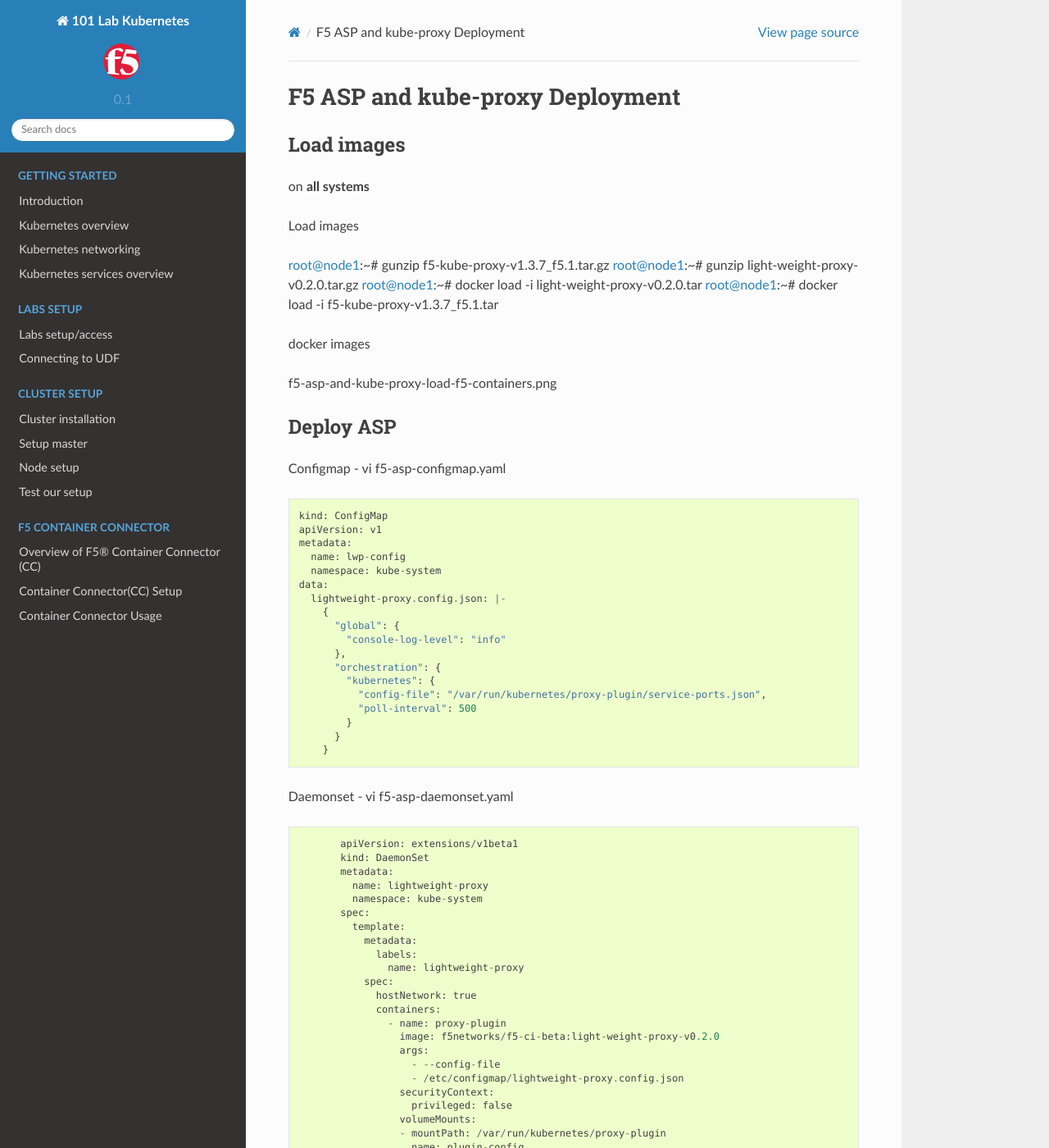
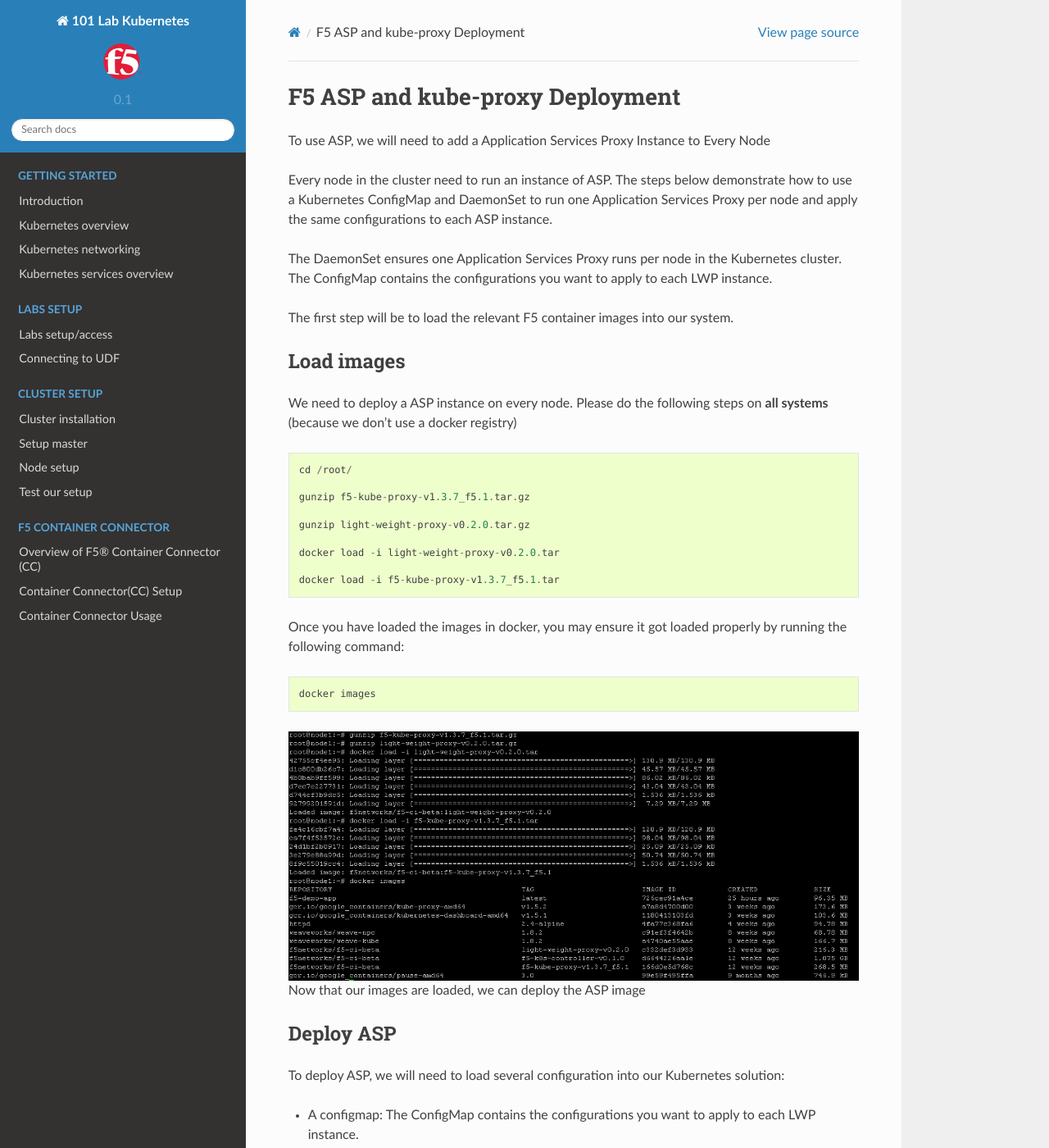
Before and after one commit to f5devcentral/f5-101-lab-kubernetes, a Sphinx documentation site: the page built from docs/F5-asp-and-kube-proxy/f5-asp-and-kube-proxy-deployment.rst, in a window 1280 px wide and 1400 px high. Shown: the whole window at 82% size. Built offline with Sphinx 7.4.7 and the Read the Docs theme 2.0.0, drawn with Linux system fonts in a browser that asks for light colours; pages that are not in the unit, such as notebooks, are missing from menus; some of the changed text lies outside the part shown.

Commit message:
create section about the ASP and F5 Kube Proxy

```diff
--- a/docs/F5-asp-and-kube-proxy/f5-asp-and-kube-proxy-deployment.rst
+++ b/docs/F5-asp-and-kube-proxy/f5-asp-and-kube-proxy-deployment.rst
@@ -1,29 +1,55 @@
 F5 ASP and kube-proxy Deployment
 ================================
+
+To use ASP, we will need to add a Application Services Proxy Instance to Every Node
+
+Every node in the cluster need to run an instance of ASP. The steps below demonstrate how to use a Kubernetes ConfigMap and DaemonSet to run one Application Services Proxy per node and apply the same configurations to each ASP instance.
+
+The DaemonSet ensures one Application Services Proxy runs per node in the Kubernetes cluster. The ConfigMap contains the configurations you want to apply to each LWP instance.
+
+The first step will be to load the relevant F5 container images into our system.
 
 Load images
 -----------
 
-on **all systems**
+We need to deploy a ASP instance on every node. Please do the following steps on **all systems** (because we don't use a docker registry)
 
-Load images
+::
 
-root@node1:~# gunzip f5-kube-proxy-v1.3.7_f5.1.tar.gz
-root@node1:~# gunzip light-weight-proxy-v0.2.0.tar.gz
-root@node1:~# docker load -i light-weight-proxy-v0.2.0.tar
-root@node1:~# docker load -i f5-kube-proxy-v1.3.7_f5.1.tar
+	cd /root/
+
+	gunzip f5-kube-proxy-v1.3.7_f5.1.tar.gz
+
+	gunzip light-weight-proxy-v0.2.0.tar.gz
+
+	docker load -i light-weight-proxy-v0.2.0.tar
+
+	docker load -i f5-kube-proxy-v1.3.7_f5.1.tar
+
+Once you have loaded the images in docker, you may ensure it got loaded properly by running the following command:
+
+::
+
+	docker images
 
 
-docker images
+.. image:: ../images/f5-asp-and-kube-proxy-load-f5-containers.png
+	:align: center
 
-f5-asp-and-kube-proxy-load-f5-containers.png
-
+Now that our images are loaded, we can deploy the ASP image
 
 Deploy ASP
 ----------
 
-Configmap - vi f5-asp-configmap.yaml
+To deploy ASP, we will need to load several configuration into our Kubernetes solution:
 
+* A configmap: The ConfigMap contains the configurations you want to apply to each LWP instance.
+* A daemonset: The DaemonSet ensures one Application Services Proxy runs per node in the Kubernetes cluster.
+
+
+To setup those components, connect to the **master** and do the following:
+
+create a yaml file called *f5-asp-configmap.yaml* and here is the content to copy/paste into it.
 
 ::
 
@@ -48,7 +74,7 @@
 
 
 
-Daemonset -  vi f5-asp-daemonset.yaml
+Once the configmap file is done, we can setup the daemonset file. Create a file called *f5-asp-daemonset.yaml* and here is the content to copy/paste into it.
 
 ::
 
@@ -87,29 +113,53 @@
 	            name: lwp-config
 
 
- kubectl create -f f5-asp-configmap.yaml
+Once our files are created, we can use them to create the relevant ConfigMap and Daemonset to start our ASP instances.
 
-  kubectl create -f f5-asp-daemonset.yaml
+On the **master**, run the following commands:
 
+::
 
-kubectl get pods -n kube-system
+	kubectl create -f f5-asp-configmap.yaml
 
-  f5-asp-and-kube-proxy-deploy-asp.png
+	kubectl create -f f5-asp-daemonset.yaml
+
+Here the ASP should be deployed automatically. You should have as many ASP instances launched as nodes you have in your kubernetes cluster (in the UDF blueprint, it's three - 3). You can validate this with the following commands:
+
+::
+
+	kubectl get pods -n kube-system
+
+.. image:: ../images/f5-asp-and-kube-proxy-deploy-asp.png
+	:align: center
+
+The ASP are deployed. Now we need to update the kube-proxy with the F5-kube-proxy instances so that we can leverage our ASP
 
 
 Deploy f5-kube-proxy
 --------------------
 
-retrieve kube-proxy daemonset config
+Right now, we have a Daemonset that is used to deploy the default kube-proxy. We will retrieve it to delete the existing instances.
 
- kubectl edit ds kube-proxy -n kube-system
+To retrieve the kube-proxy daemonset config, run the following command to review its configuration:
 
-:w /tmp/kube-proxy-origin.yaml
+::
+
+	kubectl edit ds kube-proxy -n kube-system
+
+It should launch a VI editor, save the configuration with the following command in vi :
+
+::
+
+	:w /tmp/kube-proxy-origin.yaml
 
 
-create a new deamonset yaml:
+Now we can create our new daemonset to launch the F5-kube-proxy. create a new deamonset yaml called *f5-kube-proxy-ds.yaml*
 
-vi  /tmp/f5-kube-proxy-ds.yaml
+::
+
+	vi  /tmp/f5-kube-proxy-ds.yaml
+
+Here is the content of the file, copy/paste it.
 
 ::
 
@@ -196,13 +246,32 @@
 	  numberReady: 3
 
 
-kubectl delete -f /tmp/kube-proxy-origin.yaml
+Now that we have the legacy ds config and the updated one, we can delete the existing kube-proxy ds with the following command:
 
- kubectl get pods -n kube-system
+::
 
-f5-asp-and-kube-proxy-delete-origin-kube-proxy.png
+	kubectl delete -f /tmp/kube-proxy-origin.yaml
 
- kubectl create -f /tmp/f5-kube-proxy-ds.yaml
- kubectl get pods -n kube-system
+You can check that the kube-proxy instances have been removed from Kubernetes with the following command
 
-f5-asp-and-kube-proxy-create-f5-kube-proxy.png
+::
+
+	kubectl get pods -n kube-system
+
+.. image:: ../images/f5-asp-and-kube-proxy-delete-origin-kube-proxy.png
+	:align:	center
+
+We can deploy the updated daemonset:
+
+::
+
+	kubectl create -f /tmp/f5-kube-proxy-ds.yaml
+
+You can check that the deployment was successful with the command:
+
+::
+
+	kubectl get pods -n kube-system
+
+.. image:: ../images/f5-asp-and-kube-proxy-create-f5-kube-proxy.png
+	:align: center
```
Also changed, not shown: docs/F5-asp-and-kube-proxy/f5-asp-and-kube-proxy-overview.rst (+10 -0 lines), docs/F5-asp-and-kube-proxy/f5-asp-and-kube-proxy-test.rst (+84 -64 lines).
